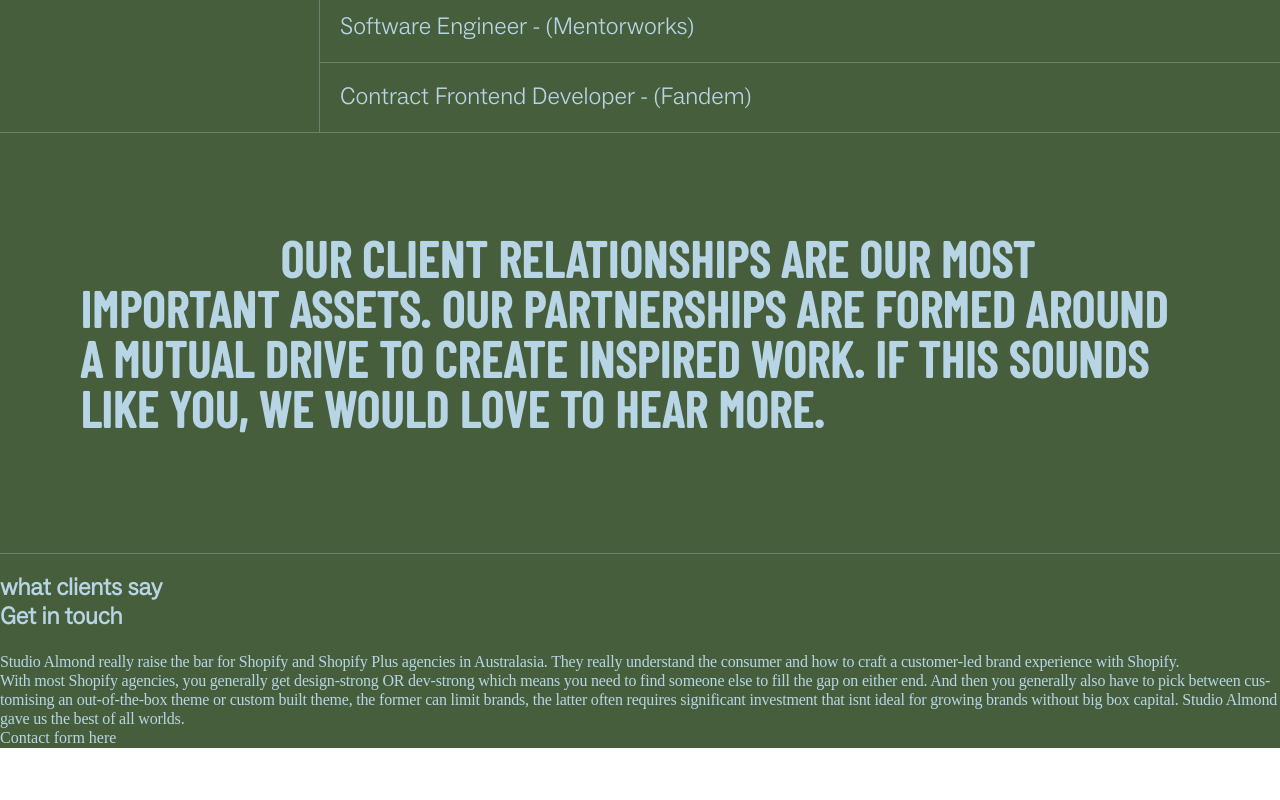
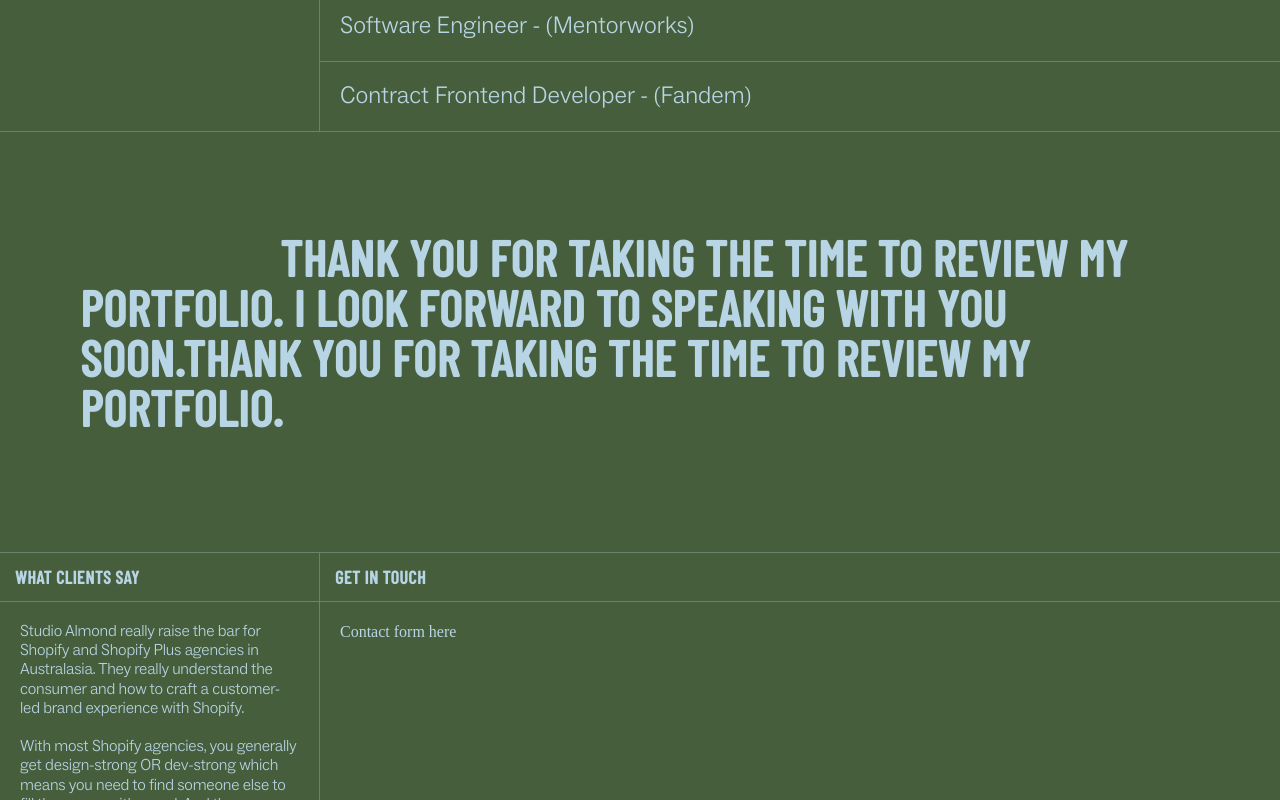
Before and after one commit to ChristianWare/portland_2025, a Next.js app: page / in a window 1280 px wide. Shown: the part 4840-5640 px from the top of the page. Before the commit the page ends 5588 px from the top, so only its background shows below. Built offline with nearby package versions, Linux system fonts and the light colour scheme.

Commit message:
contact section start

```diff
--- a/src/components/ContactSection/ContactSection.module.css
+++ b/src/components/ContactSection/ContactSection.module.css
@@ -1,13 +1,5 @@
 .container {
   border-top: 1px solid var(--blueBorder);
-}
-
-.content {
-  display: flex;
-  flex-direction: column;
-  align-items: flex-start;
-  justify-content: flex-start;
-  gap: 2rem;
 }
 
 .top {
@@ -23,3 +15,40 @@
   margin-left: auto;
   margin-right: auto;
 }
+
+.middle,
+.bottom {
+  display: grid;
+  grid-template-columns: repeat(4, 1fr);
+  width: 100%;
+  border-bottom: 1px solid var(--blueBorder);
+}
+
+.sectionHeading,
+.sectionHeadingii {
+  text-transform: uppercase;
+  padding: 1.5rem;
+  font-size: 1.8rem;
+  line-height: 1;
+  letter-spacing: 0.5px;
+  font-family: var(--barlowCondensed);
+  height: 100%;
+}
+
+.sectionHeading {
+  border-right: 1px solid var(--blueBorder);
+}
+
+.bottomLeft,
+.bottomRight {
+  padding: 2rem;
+}
+
+.bottomLeft {
+  border-right: 1px solid var(--blueBorder);
+}
+
+.copy {
+  font-family: var(--ABCSocialLight);
+  font-size: 1.6rem;
+}
--- a/src/components/ContactSection/ContactSection.tsx
+++ b/src/components/ContactSection/ContactSection.tsx
@@ -8,13 +8,12 @@ const ContactSection = () => {
         <div className={styles.top}>
           <LayoutWrapper>
             <h2 className={styles.heading}>
-              Our client relationships are our most important assets. Our
-              partnerships are formed around a mutual drive to create inspired
-              work. If this sounds like you, we would love to hear more.
+              Thank you for taking the time to review my portfolio. I look
+              forward to speaking with you soon.Thank you for taking the time to
+              review my portfolio.
             </h2>
           </LayoutWrapper>
         </div>
-
         <div className={styles.middle}>
           <h3 className={styles.sectionHeading}>what clients say</h3>
           <h3 className={styles.sectionHeadingii}>Get in touch</h3>
@@ -25,6 +24,7 @@ const ContactSection = () => {
               Studio Almond really raise the bar for Shopify and Shopify Plus
               agencies in Australasia. They really understand the consumer and
               how to craft a customer-led brand experience with Shopify.
+              <br />
               <br />
               With most Shopify agencies, you generally get design-strong OR
               dev-strong which means you need to find someone else to fill the
--- a/src/components/SkillsSection/SkillsSection.module.css
+++ b/src/components/SkillsSection/SkillsSection.module.css
@@ -41,11 +41,7 @@
 
 .name:nth-child(17) {
   padding-bottom: 2rem;
-}
-
-.name:hover {
-  border-top: 1px solid var(--blueBorder);
-  border-bottom: 1px solid var(--blueBorder);
+  border-bottom: none;
 }
 
 .right {
```
